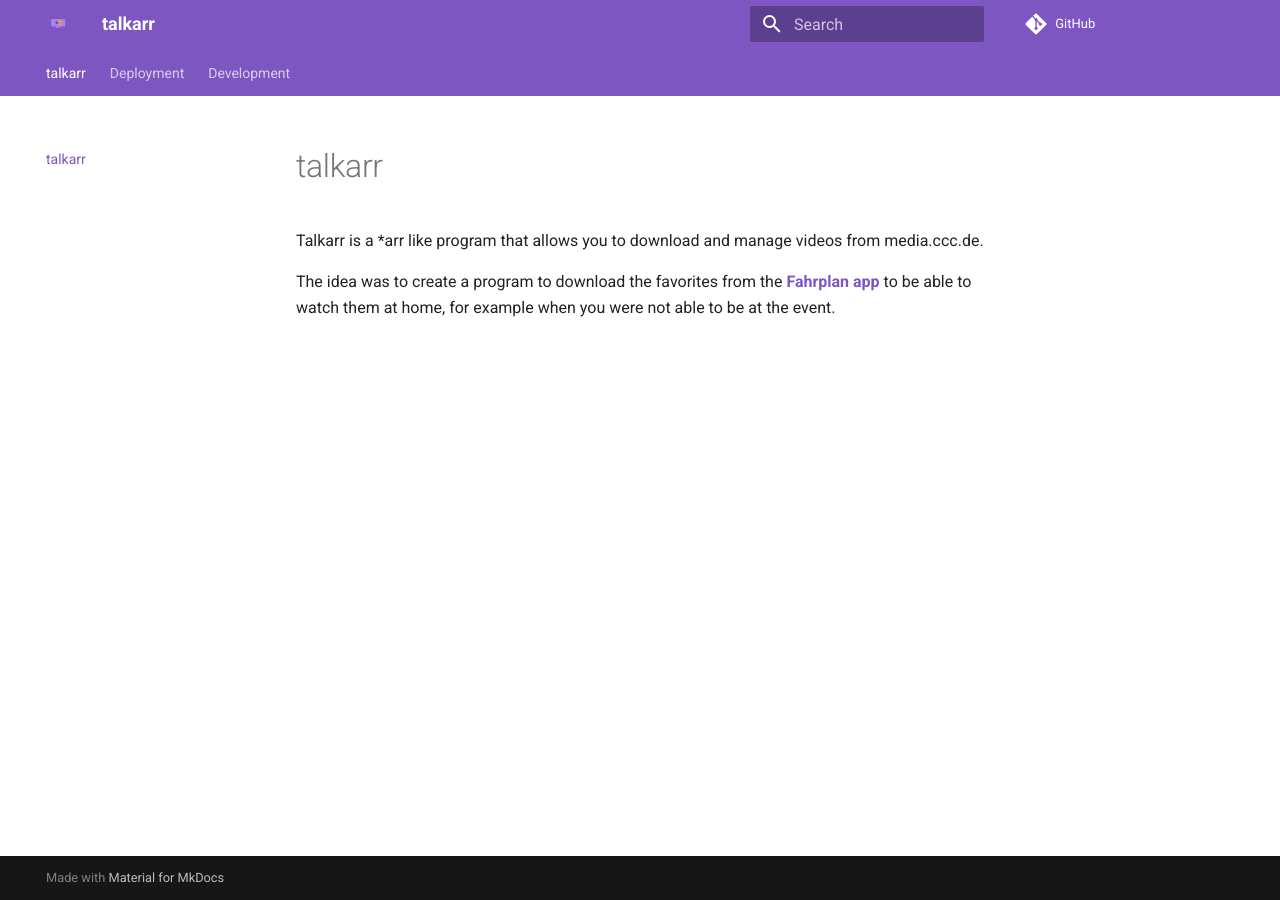
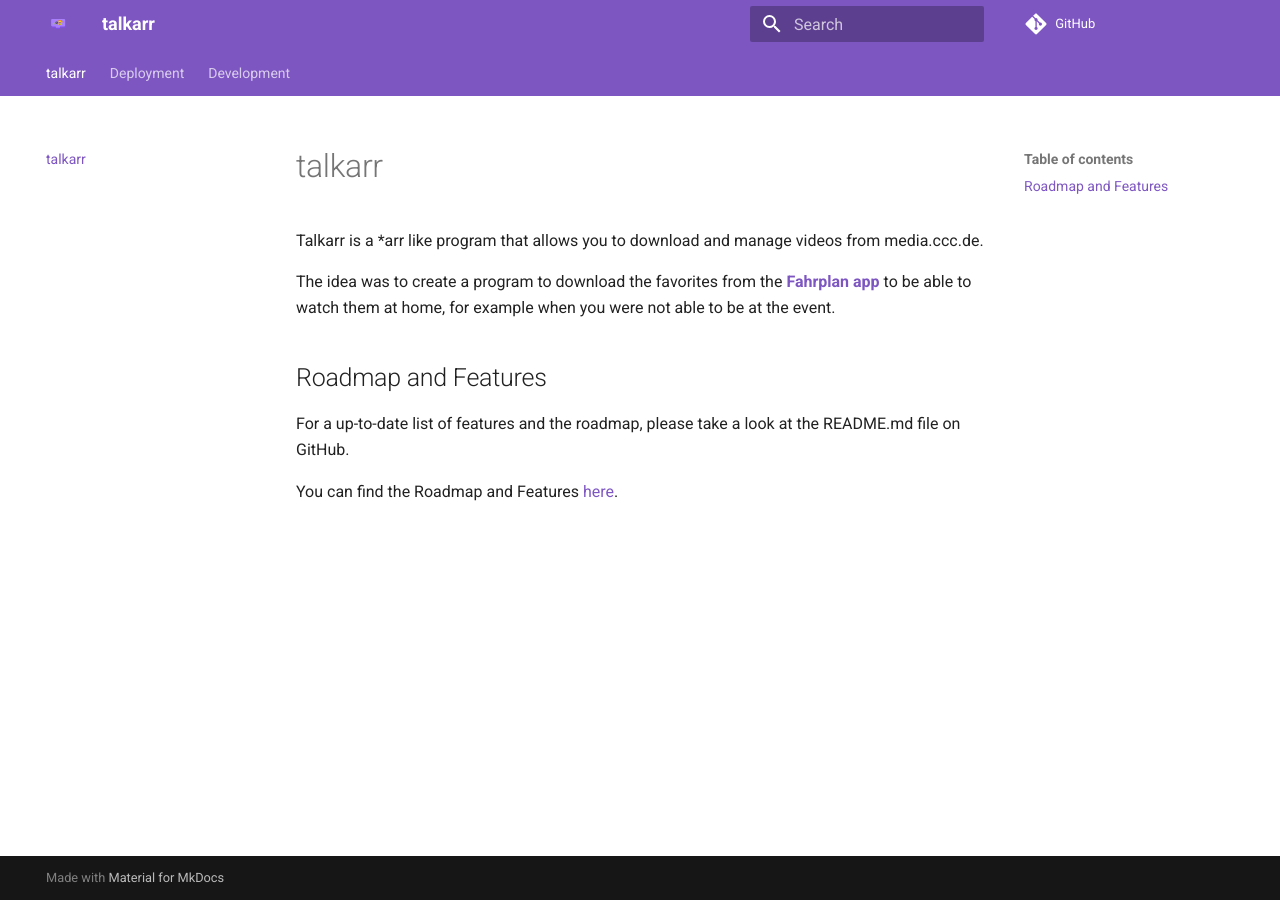
Before and after one commit to talkarr/talkarr, an MkDocs documentation site: the page built from docs/index.md, in a window 1280 px wide. Built offline with MkDocs 1.6.1 and Material for MkDocs 9.7.7, drawn with Linux system fonts in a browser that asks for light colours; comment, search, counter and statistics services are not loaded.

Commit message:
Update docs

```diff
--- a/docs/index.md
+++ b/docs/index.md
@@ -3,3 +3,9 @@
 Talkarr is a *arr like program that allows you to download and manage videos from media.ccc.de.
 
 The idea was to create a program to download the favorites from the [**Fahrplan app**](https://github.com/EventFahrplan/EventFahrplan) to be able to watch them at home, for example when you were not able to be at the event.
+
+## Roadmap and Features
+
+For a up-to-date list of features and the roadmap, please take a look at the README.md file on GitHub.
+
+You can find the Roadmap and Features [here](https://github.com/talkarr/talkarr?tab=readme-ov-file#roadmap-and-features).
```
Also changed, not shown: README.md (+4 -0 lines), docs/deployment/index.md (added, +3 -0 lines).
